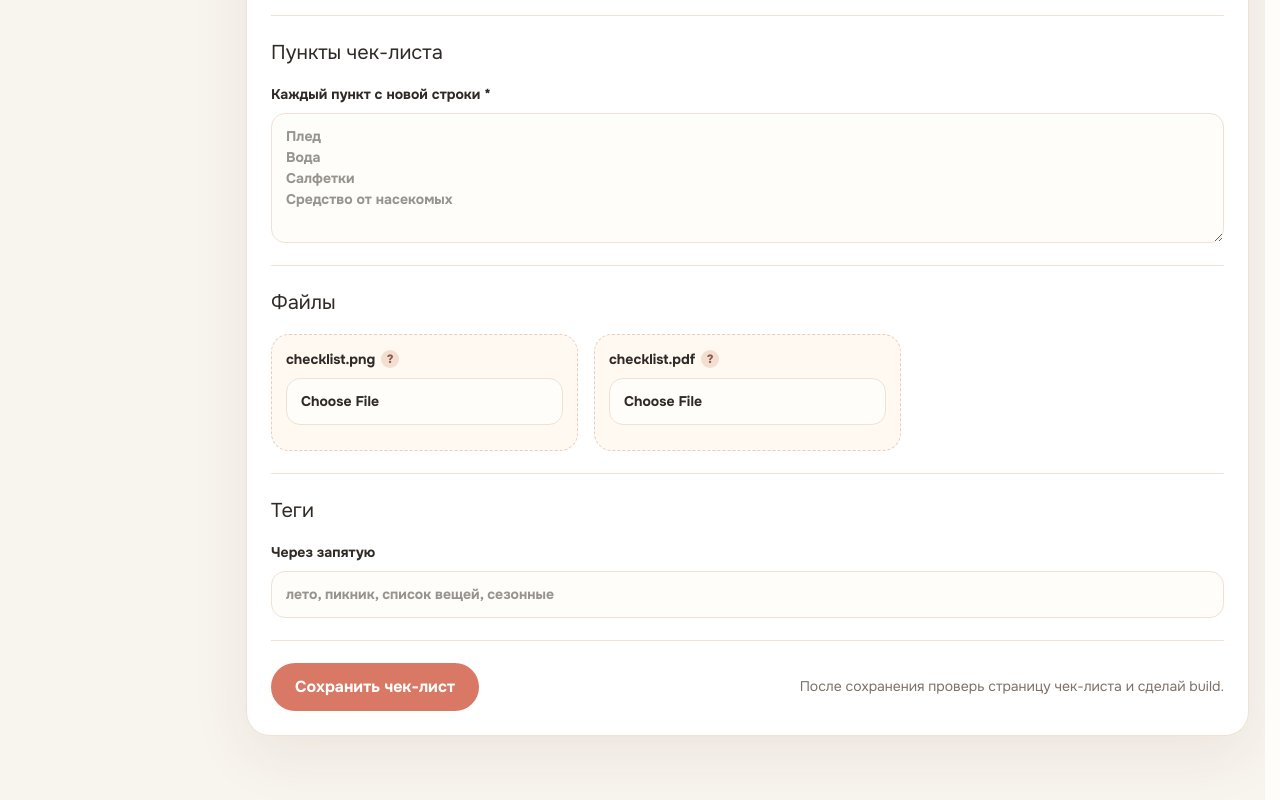
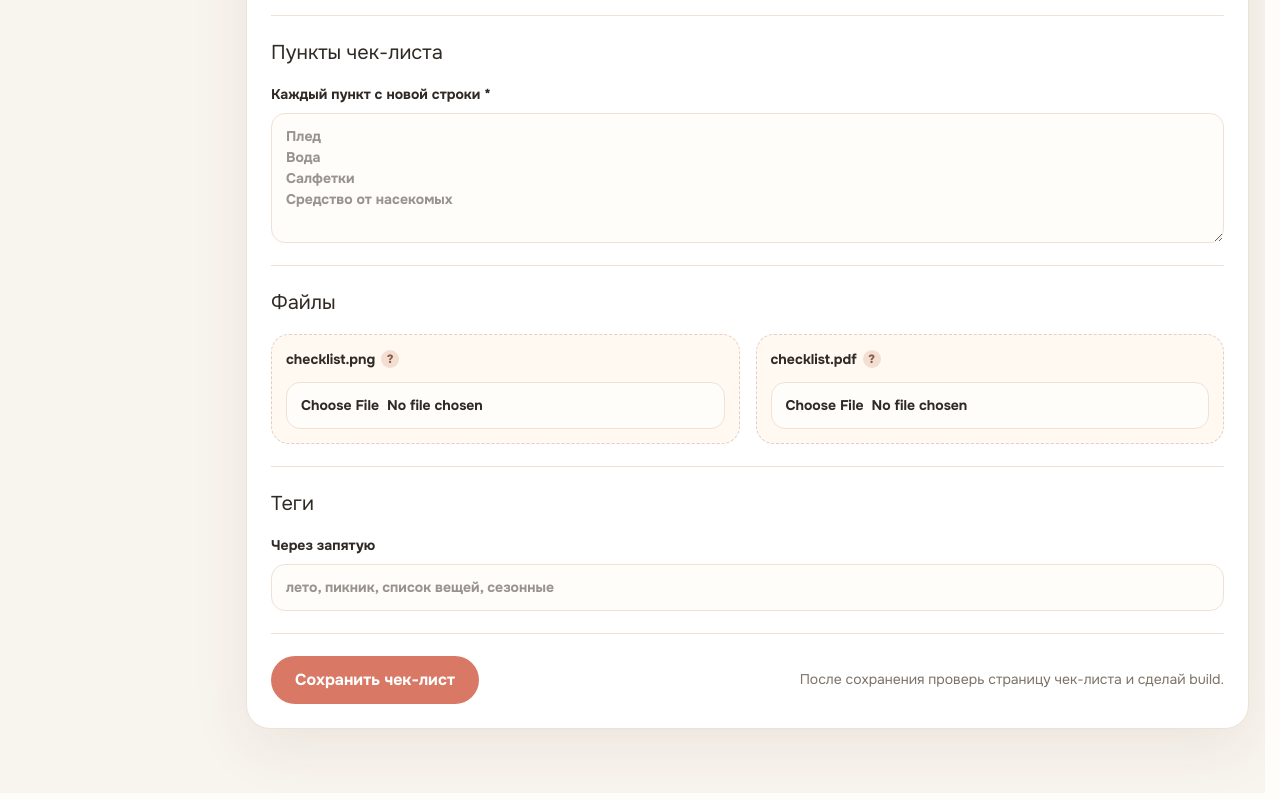
Before and after one commit to MelnikovaEA/listbylist-admin, a Next.js app: page /admin/checklists/new in a window 1280 px wide. Shown: the part 1476-2276 px from the top of the page. Built offline with nearby package versions, Linux system fonts and the light colour scheme; no server answers; the database is empty.

Commit message:
refactor(ui): unify file inputs with FileField and add selection reset

```diff
--- /dev/null
+++ b/src/components/FileField/FileField.module.css
@@ -0,0 +1,50 @@
+.field {
+    display: grid;
+    min-width: 0;
+    gap: 12px;
+    padding: 14px;
+    border: 1px dashed #e7cdbf;
+    border-radius: 18px;
+    color: #2f2a25;
+    background: #fff9f2;
+    font-size: 14px;
+    font-weight: 700;
+}
+
+.labelRow {
+    display: flex;
+    gap: 6px;
+    align-items: center;
+}
+
+.input {
+    width: 100%;
+    min-width: 0;
+    border: 1px solid #efe2d5;
+    border-radius: 14px;
+    padding: 12px 14px;
+    color: #2f2a25;
+    background: #fffdf9;
+    font: inherit;
+}
+
+.input::file-selector-button {
+    margin-right: 8px;
+    color: #2f2a25;
+    cursor: pointer;
+}
+
+.input:focus-visible {
+    outline: 2px solid #8c594d;
+    outline-offset: 3px;
+}
+
+.input:disabled {
+    opacity: .65;
+    cursor: not-allowed;
+}
+
+.input[aria-invalid="true"] {
+    border-color: #c85b4a;
+    background: #fff7f5;
+}
--- /dev/null
+++ b/src/components/FileField/FileField.tsx
@@ -0,0 +1,66 @@
+'use client';
+
+import {useId, useRef, type ReactNode, type RefObject} from 'react';
+import {Button} from '../Button/Button';
+import {FieldError, FieldTooltip} from '../FieldFeedback/FieldFeedback';
+import styles from './FileField.module.css';
+
+type FileFieldProps = {
+    name: string;
+    label: string;
+    accept: string;
+    hint?: string;
+    error?: string;
+    disabled?: boolean;
+    hasSelectedFile: boolean;
+    onFileChange: (file: File | null) => void;
+    inputRef?: RefObject<HTMLInputElement | null>;
+    children?: ReactNode;
+};
+
+export function FileField({
+    name, label, accept, hint, error, disabled, hasSelectedFile,
+    onFileChange, inputRef, children,
+}: FileFieldProps) {
+    const id = useId();
+    const localRef = useRef<HTMLInputElement>(null);
+    const ref = inputRef ?? localRef;
+    const errorId = `${id}-error`;
+
+    const clearSelection = () => {
+        const input = ref.current;
+        if (!input) return;
+
+        input.value = '';
+        // Notify both this field and the containing form, just like a new selection.
+        input.dispatchEvent(new Event('change', {bubbles: true}));
+        input.focus();
+    };
+
+    return <div className={styles.field}>
+        <div className={styles.labelRow}>
+            <label htmlFor={id}>{label}</label>
+            {hint && <FieldTooltip text={hint} />}
+        </div>
+        <input
+            className={styles.input}
+            ref={ref}
+            id={id}
+            name={name}
+            type="file"
+            accept={accept}
+            disabled={disabled}
+            onChange={(event) => onFileChange(event.currentTarget.files?.[0] ?? null)}
+            aria-invalid={Boolean(error)}
+            aria-describedby={error ? errorId : undefined}
+        />
+        {error && <div id={errorId}><FieldError message={error} /></div>}
+        {children}
+        {hasSelectedFile && <Button
+            variant="secondary"
+            disabled={disabled}
+            onClick={clearSelection}
+            aria-label={`Отменить выбор ${label}`}
+        >Отменить выбор</Button>}
+    </div>;
+}
--- a/src/features/categories/ui/CategoryForm/CategoryForm.module.css
+++ b/src/features/categories/ui/CategoryForm/CategoryForm.module.css
@@ -2,9 +2,4 @@
 .iconLabel { color: #2f2a25; font-size: 14px; font-weight: 700; }
 .previewBlock { display: grid; gap: 6px; width: fit-content; color: #695f59; font-size: 13px; font-weight: 700; }
 .iconPreview { display: block; width: 128px; height: 128px; border: 1px solid #efe2d5; border-radius: 16px; object-fit: contain; background: #fffdf9; }
-.fileField { display: grid; gap: 8px; padding: 14px 14px 25px; border: 1px dashed #e7cdbf; border-radius: 18px; color: #2f2a25; background: #fff9f2; font-size: 14px; font-weight: 700; }
-.fileLabel { width: fit-content; }
-.fileField input { width: 100%; border: 1px solid #efe2d5; border-radius: 14px; padding: 12px 14px; color: transparent; background: #fffdf9; font: inherit; }
-.fileField input::file-selector-button { color: #2f2a25; }
-.clearIcon { width: fit-content; border: 0; padding: 0; color: #9a705e; background: transparent; font: inherit; font-size: 13px; font-weight: 700; cursor: pointer; text-decoration: underline; text-underline-offset: 3px; }
 .removeIcon { display: flex; gap: 8px; align-items: center; width: fit-content; color: #2f2a25; font-size: 14px; font-weight: 600; }
--- a/src/features/categories/ui/CategoryForm/CategoryForm.tsx
+++ b/src/features/categories/ui/CategoryForm/CategoryForm.tsx
@@ -3,11 +3,12 @@
 import {PageHeader} from '@/src/components/PageHeader/PageHeader';
 import {FormActions, FormLayout} from '@/src/components/FormLayout/FormLayout';
 import {zodResolver} from '@hookform/resolvers/zod';
-import {useEffect, useRef, useState, type ChangeEvent, type SubmitEvent} from 'react';
+import {useEffect, useRef, useState, type SubmitEvent} from 'react';
 import {useForm} from 'react-hook-form';
 import {FormField} from '@/src/components/FormField/FormField';
 import {FormErrorFeedback, FormSuccessFeedback} from '@/src/components/FormFeedback/FormFeedback';
 import {Button} from '@/src/components/Button/Button';
+import {FileField} from '@/src/components/FileField/FileField';
 import type {CategoryFormActionResult} from '../../form/action';
 import {
     categoryFormSchema,
@@ -61,18 +62,8 @@ export function CategoryForm({action, iconUrl, initialValues, slug}: CategoryFor
         setUnexpectedError('');
     };
 
-    const handleIconChange = (event: ChangeEvent<HTMLInputElement>) => {
-        const file = event.currentTarget.files?.[0];
-
+    const handleIconChange = (file: File | null) => {
         setSelectedIconUrl(file ? URL.createObjectURL(file) : null);
-    };
-
-    const clearSelectedIcon = () => {
-        if (iconInputRef.current) {
-            iconInputRef.current.value = '';
-        }
-
-        setSelectedIconUrl(null);
     };
 
     const submitForm = (event: SubmitEvent<HTMLFormElement>) => {
@@ -163,7 +154,16 @@ export function CategoryForm({action, iconUrl, initialValues, slug}: CategoryFor
                         Удалить иконку
                     </label>}
                 </div>}
-                {selectedIconUrl && <div className={styles.previewBlock}>
+                <FileField
+                    inputRef={iconInputRef}
+                    name="icon"
+                    label="icon.png"
+                    accept=".png,image/png"
+                    disabled={hasRemoveIcon}
+                    hasSelectedFile={hasSelectedIcon}
+                    onFileChange={handleIconChange}
+                >
+                    {selectedIconUrl && <div className={styles.previewBlock}>
                         <span>Новая иконка</span>
                         {/* Blob URLs from local file inputs cannot be optimized by next/image. */}
                         {/* eslint-disable-next-line @next/next/no-img-element */}
@@ -174,23 +174,8 @@ export function CategoryForm({action, iconUrl, initialValues, slug}: CategoryFor
                             width={128}
                             height={128}
                         />
-                        <button
-                            className={styles.clearIcon}
-                            type="button"
-                            onClick={clearSelectedIcon}
-                        >Отменить выбор</button>
                     </div>}
-                <label className={styles.fileField}>
-                    <span className={styles.fileLabel}>icon.png</span>
-                    <input
-                        ref={iconInputRef}
-                        name="icon"
-                        type="file"
-                        accept=".png,image/png"
-                        disabled={hasRemoveIcon}
-                        onChange={handleIconChange}
-                    />
-                </label>
+                </FileField>
             </section>
             <FormActions>
                 <Button type="submit" disabled={!hasChanges || isSubmitting} aria-busy={isSubmitting}>
--- a/src/features/checklists/ui/ChecklistForm/FileFields/FileFields.module.css
+++ b/src/features/checklists/ui/ChecklistForm/FileFields/FileFields.module.css
@@ -11,44 +11,10 @@
     font-size: 20px;
 }
 
-.gridThree {
+.gridTwo {
     display: grid;
     gap: 16px;
     align-items: start;
-}
-
-.fileField {
-    display: grid;
-    gap: 8px;
-    padding: 14px 14px 25px;
-    border: 1px dashed #e7cdbf;
-    border-radius: 18px;
-    color: #2f2a25;
-    background: #fff9f2;
-    font-size: 14px;
-    font-weight: 700;
-}
-
-.labelText {
-    display: inline-flex;
-    gap: 6px;
-    align-items: center;
-    width: fit-content;
-}
-
-.fileField input {
-    width: 100%;
-    border: 1px solid #efe2d5;
-    border-radius: 14px;
-    padding: 12px 14px;
-    color: #2f2a25;
-    background: #fffdf9;
-    font: inherit;
-}
-
-.fileField input[aria-invalid="true"] {
-    border-color: #c85b4a;
-    background: #fff7f5;
 }
 
 .filePreview {
@@ -87,24 +53,8 @@
     font-size: 14px;
 }
 
-.fileSelected {
-    cursor: pointer;
-}
-
-.fileField input[type="file"]:not(.fileSelected) {
-    color: transparent;
-}
-
-.fileField input[type="file"]::file-selector-button {
-    color: #2f2a25;
-}
-
-.fileSelected::file-selector-button {
-    display: none;
-}
-
 @media (min-width: 760px) {
-    .gridThree {
-        grid-template-columns: repeat(3, minmax(0, 1fr));
+    .gridTwo {
+        grid-template-columns: repeat(2, minmax(0, 1fr));
     }
 }
--- a/src/features/checklists/ui/ChecklistForm/FileFields/FileFields.tsx
+++ b/src/features/checklists/ui/ChecklistForm/FileFields/FileFields.tsx
@@ -1,7 +1,7 @@
 'use client';
 
-import {useEffect, useState, type ChangeEvent} from 'react';
-import {FieldError, FieldTooltip} from '@/src/components/FieldFeedback/FieldFeedback';
+import {useEffect, useState} from 'react';
+import {FileField} from '@/src/components/FileField/FileField';
 import styles from './FileFields.module.css';
 
 type FileFieldsProps = {
@@ -38,14 +38,12 @@ export function FileFields({
         onSelectionChange(Boolean(selectedPreviewUrl || selectedPdfPreviewUrl));
     }, [onSelectionChange, selectedPdfPreviewUrl, selectedPreviewUrl]);
 
-    const handleImageChange = (event: ChangeEvent<HTMLInputElement>) => {
-        const file = event.currentTarget.files?.[0];
+    const handleImageChange = (file: File | null) => {
         const nextPreviewUrl = file ? URL.createObjectURL(file) : null;
         setSelectedPreviewUrl(nextPreviewUrl);
     };
 
-    const handlePdfChange = (event: ChangeEvent<HTMLInputElement>) => {
-        const file = event.currentTarget.files?.[0];
+    const handlePdfChange = (file: File | null) => {
         const nextPdfPreviewUrl = file ? URL.createObjectURL(file) : null;
         setSelectedPdfPreviewUrl(nextPdfPreviewUrl);
     };
@@ -64,11 +62,16 @@ export function FileFields({
         </div>}
         {isEditing && !initialPreviewUrl &&
             <p className={styles.previewUnavailable}>Текущий preview недоступен</p>}
-        <div className={styles.gridThree}>
-            <label className={styles.fileField}>
-                <span className={styles.labelText}>
-                    checklist.png <FieldTooltip text="Оригинал из Canva. Из него автоматически создадутся preview.webp и view.webp." />
-                </span>
+        <div className={styles.gridTwo}>
+            <FileField
+                name="image"
+                label="checklist.png"
+                accept=".png,image/png"
+                hint="Оригинал из Canva. Из него автоматически создадутся preview.webp и view.webp."
+                error={imageError}
+                hasSelectedFile={Boolean(selectedPreviewUrl)}
+                onFileChange={handleImageChange}
+            >
                 {/* Blob URLs from local file inputs cannot be optimized by next/image. */}
                 {/* eslint-disable-next-line @next/next/no-img-element */}
                 {selectedPreviewUrl && <img
@@ -76,36 +79,23 @@ export function FileFields({
                     src={selectedPreviewUrl}
                     alt="Предпросмотр нового изображения чек-листа"
                 />}
-                <input
-                    className={selectedPreviewUrl ? styles.fileSelected : undefined}
-                    name="image"
-                    type="file"
-                    accept=".png,image/png"
-                    onChange={handleImageChange}
-                    aria-invalid={Boolean(imageError)}
-                />
-                <FieldError message={imageError} />
-            </label>
-            <label className={styles.fileField}>
-                <span className={styles.labelText}>
-                    checklist.pdf <FieldTooltip text="PDF для печати." />
-                </span>
+            </FileField>
+            <FileField
+                name="pdf"
+                label="checklist.pdf"
+                accept=".pdf,application/pdf"
+                hint="PDF для печати."
+                error={pdfError}
+                hasSelectedFile={Boolean(selectedPdfPreviewUrl)}
+                onFileChange={handlePdfChange}
+            >
                 {selectedPdfPreviewUrl && <iframe
                     className={styles.pdfPreview}
                     src={`${selectedPdfPreviewUrl}#page=1&view=FitH`}
                     title="Предпросмотр PDF чек-листа"
                     loading="lazy"
                 />}
-                <input
-                    className={selectedPdfPreviewUrl ? styles.fileSelected : undefined}
-                    name="pdf"
-                    type="file"
-                    accept=".pdf,application/pdf"
-                    onChange={handlePdfChange}
-                    aria-invalid={Boolean(pdfError)}
-                />
-                <FieldError message={pdfError} />
-            </label>
+            </FileField>
         </div>
     </section>;
 }
```
